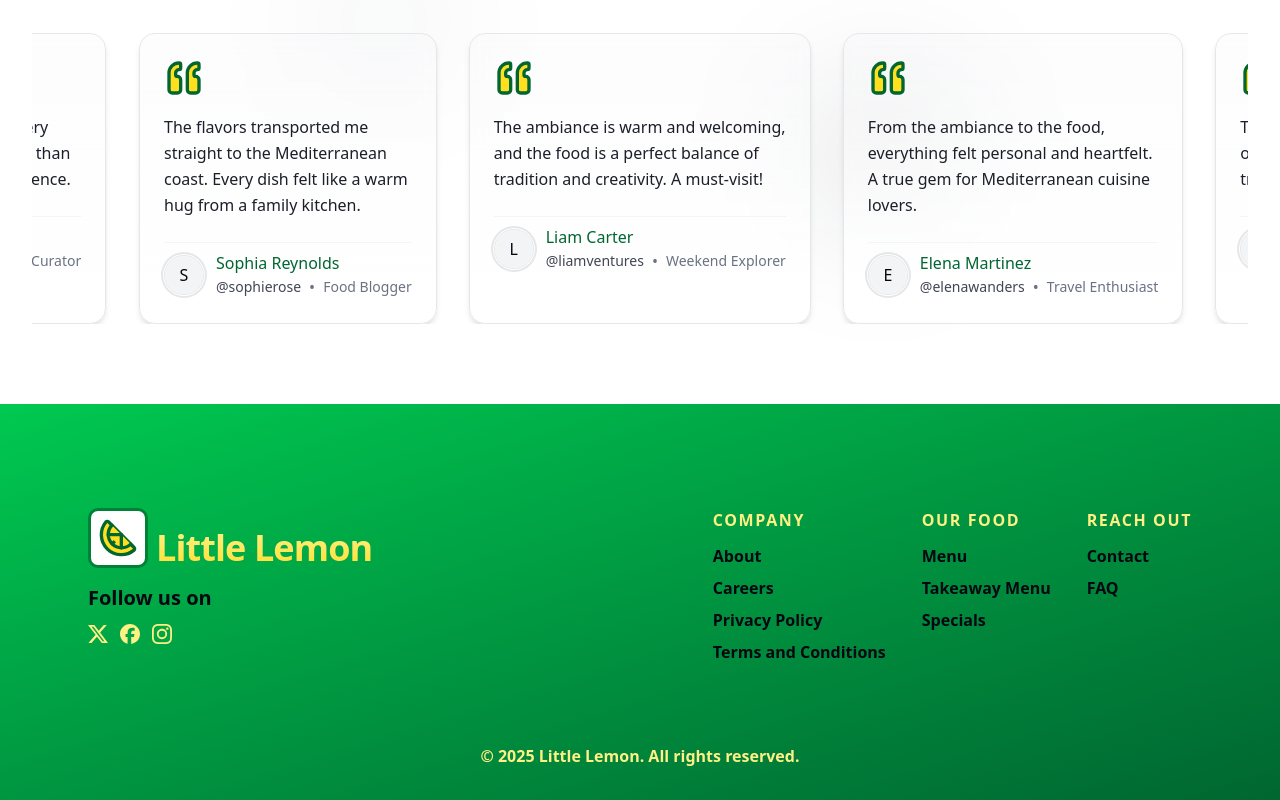
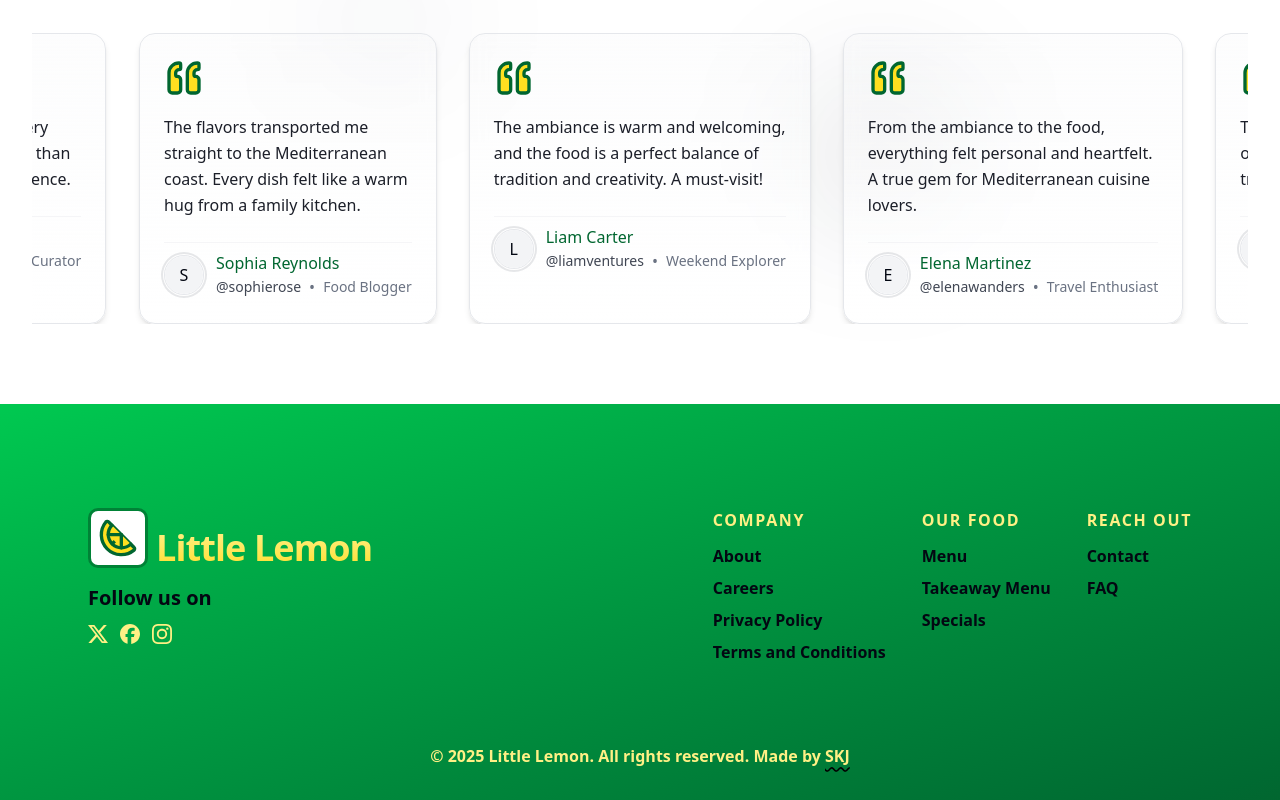
Before and after one commit to KishoreJohnsan/little-lemon, a React (Vite) app: page /little-lemon/ in a window 1280 px wide. Shown: the part 1851-2651 px from the top of the page. Built offline with nearby package versions, Linux system fonts and the light colour scheme.

Commit message:
:busts_in_silhouette: added link

```diff
--- a/src/components/footer.tsx
+++ b/src/components/footer.tsx
@@ -112,7 +112,7 @@ export default function FooterGlow() {
         </nav>
       </div>
       <div className="relative z-10 mt-10 text-center text-md text-yellow-200 font-bold">
-        <span>&copy; 2025 Little Lemon. All rights reserved.</span>
+        <span>&copy; 2025 Little Lemon. All rights reserved. Made by <a className="decoration-black underline decoration-wavy underline-offset-4" href="https://github.com/KishoreJohnsan">SKJ</a></span>
       </div>
     </footer>
   );
```
